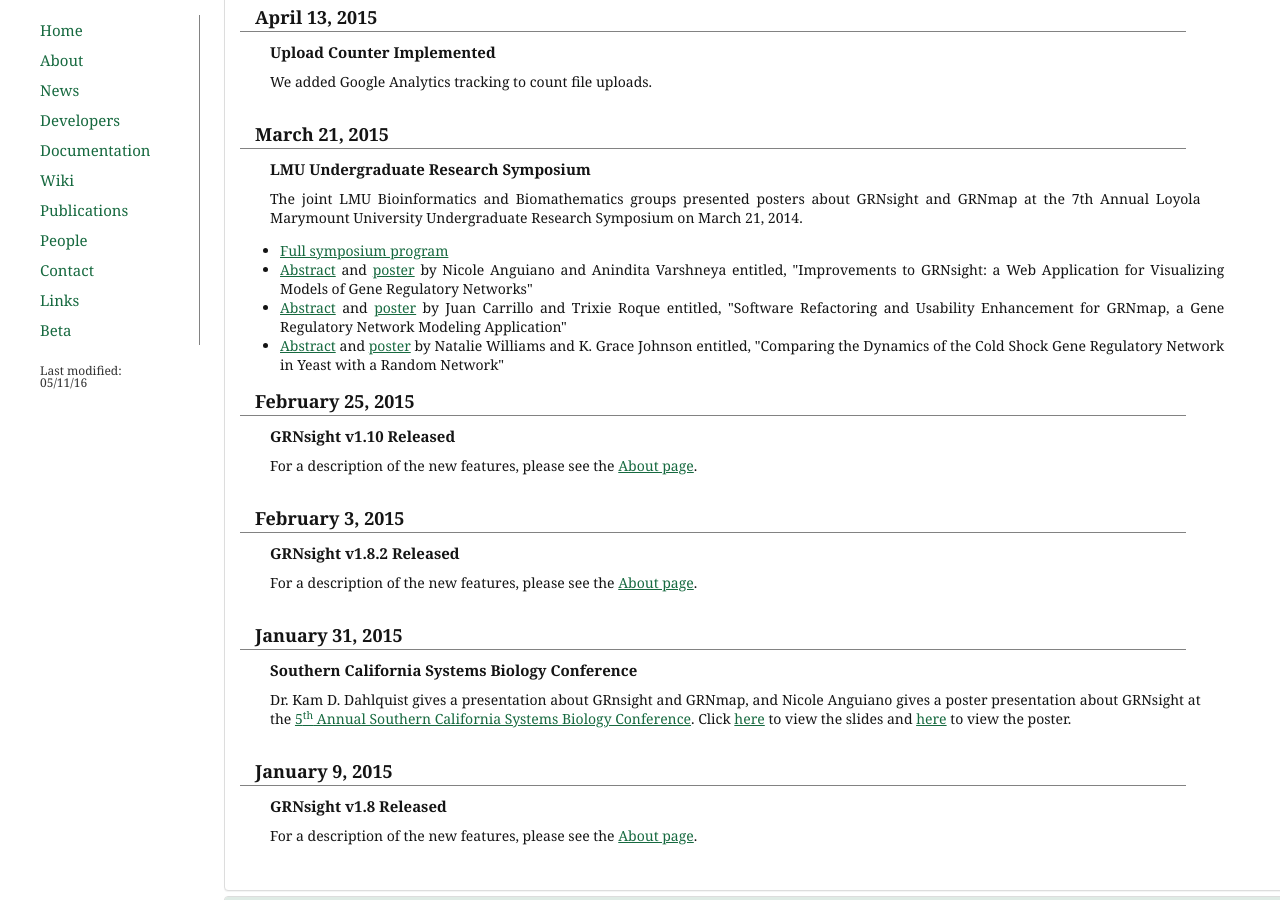
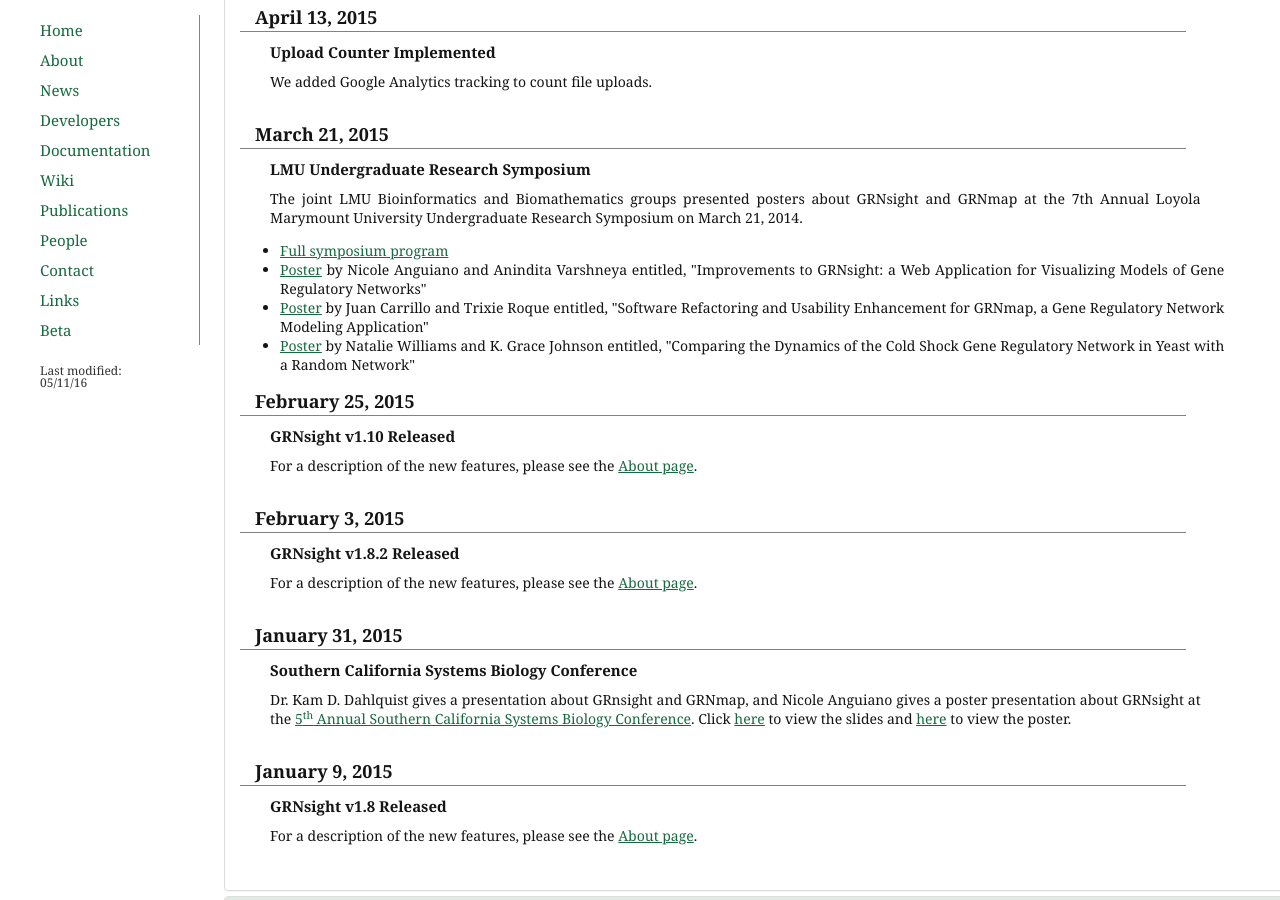
Before and after one commit to dondi/GRNsight, a Jekyll site: the page built from news.html, in a window 1280 px wide and 900 px high, scrolled down 1438 px. Built offline with Jekyll 4.4.1, drawn with Linux system fonts in a browser that asks for light colours; nearby versions of some CDN libraries.

Commit message:
removed abstract links

```diff
--- a/news.html
+++ b/news.html
@@ -72,9 +72,9 @@
                                     The joint LMU Bioinformatics and Biomathematics groups presented posters about GRNsight and GRNmap at the 7th Annual Loyola Marymount University Undergraduate Research Symposium on March 21, 2014.
                                     <ul>
                                         <li><a href="http://academics.lmu.edu/media/lmuacademics/undergraduateresearchsymposium/documents/Final%20Program%20w.%20Abstracts.pdf">Full symposium program</a></li>
-                                        <li><a href="https://github.com/dondi/GRNsight/wiki/LMU-Undergraduate-Research-Symposium-2015-Abstract">Abstract</a> and <a href="http://www.slideshare.net/GRNsight/anguiano-varshneya-lmusymposium2015">poster</a> by Nicole Anguiano and Anindita Varshneya entitled, "Improvements to GRNsight: a Web Application for Visualizing Models of Gene Regulatory Networks"</li>
-                                        <li><a href="https://github.com/kdahlquist/GRNmap/wiki/Roque-&-Carrillo-2015-LMU-Undergraduate-Research-Symposium-Abstract">Abstract</a> and <a href="images/Carrillo_Roque_LMU_Symposium_2015.pptx">poster</a> by Juan Carrillo and Trixie Roque entitled, "Software Refactoring and Usability Enhancement for GRNmap, a Gene Regulatory Network Modeling Application"</li>
-                                        <li><a href="https://github.com/kdahlquist/GRNmap/wiki/Williams-&-Johnson-2015-LMU-Undergraduate-Research-Symposium-Abstract">Abstract</a> and <a href="images/Johnson_Williams_LMU_Symposium_2015.pptx">poster</a> by Natalie Williams and K. Grace Johnson entitled, "Comparing the Dynamics of the Cold Shock Gene Regulatory Network in Yeast with a Random Network"</li>
+                                        <li><a href="http://www.slideshare.net/GRNsight/anguiano-varshneya-lmusymposium2015">Poster</a> by Nicole Anguiano and Anindita Varshneya entitled, "Improvements to GRNsight: a Web Application for Visualizing Models of Gene Regulatory Networks"</li>
+                                        <li><a href="images/Carrillo_Roque_LMU_Symposium_2015.pptx">Poster</a> by Juan Carrillo and Trixie Roque entitled, "Software Refactoring and Usability Enhancement for GRNmap, a Gene Regulatory Network Modeling Application"</li>
+                                        <li><a href="images/Johnson_Williams_LMU_Symposium_2015.pptx">Poster</a> by Natalie Williams and K. Grace Johnson entitled, "Comparing the Dynamics of the Cold Shock Gene Regulatory Network in Yeast with a Random Network"</li>
                                     </ul>
                                 </p>
 
```
